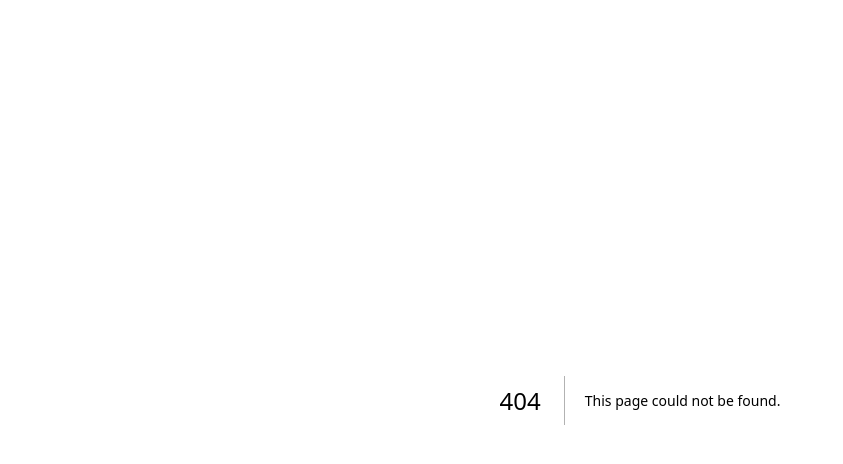
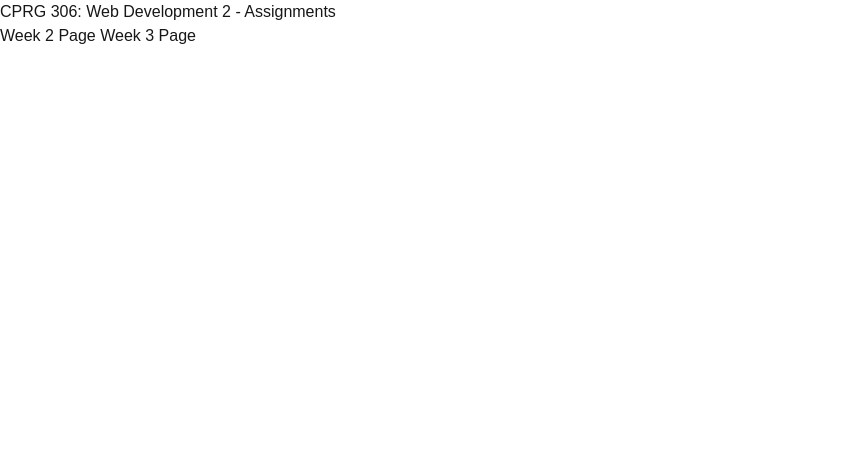
Before and after one commit to fevenYtbarek/cprg306-assignments, a Next.js app: page /week-2 in a window 1280 px wide. Before the commit this address had no page. Shown: the top 464 px of the page, without its empty margins (0-843 px from the left). Built offline with nearby package versions, Linux system fonts and the light colour scheme.

Commit message:
re-added week 2

```diff
--- /dev/null
+++ b/app/week-2/page.tsx
@@ -0,0 +1,12 @@
+import Link from "next/link";
+
+export default function Home() {
+  return (
+    <main>
+      <h1>CPRG 306: Web Development 2 - Assignments</h1>
+      <Link href="/week-2"> Week 2 Page</Link>
+      <Link href="/week-3"> Week 3 Page</Link>
+    </main>
+
+  );
+}
```
Also changed, not shown: 1 other file (tests, documents, lock files or other folders).
